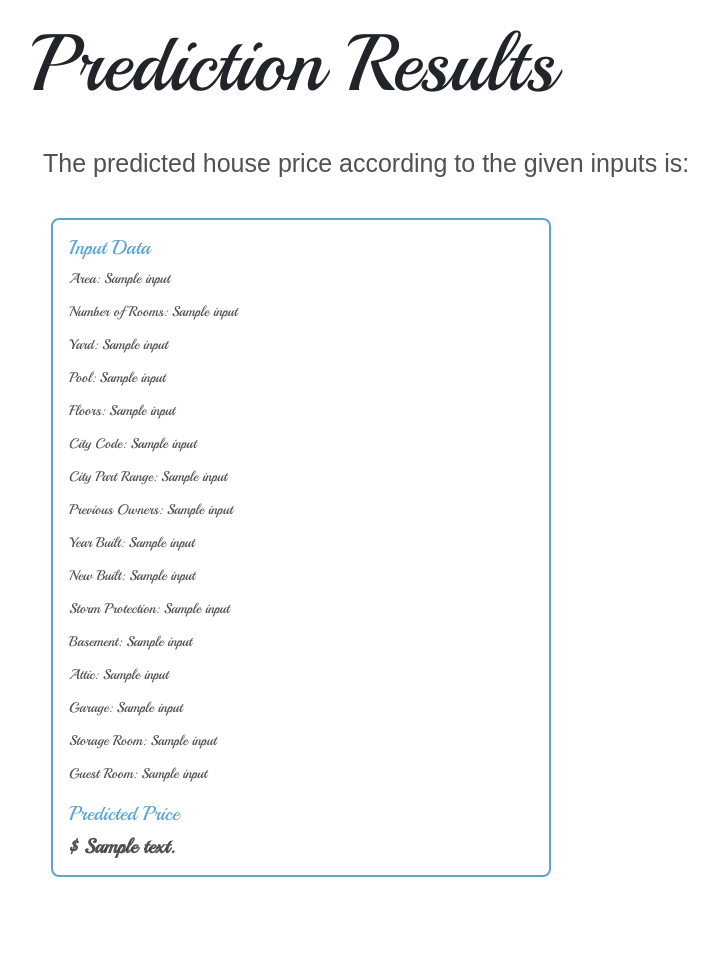
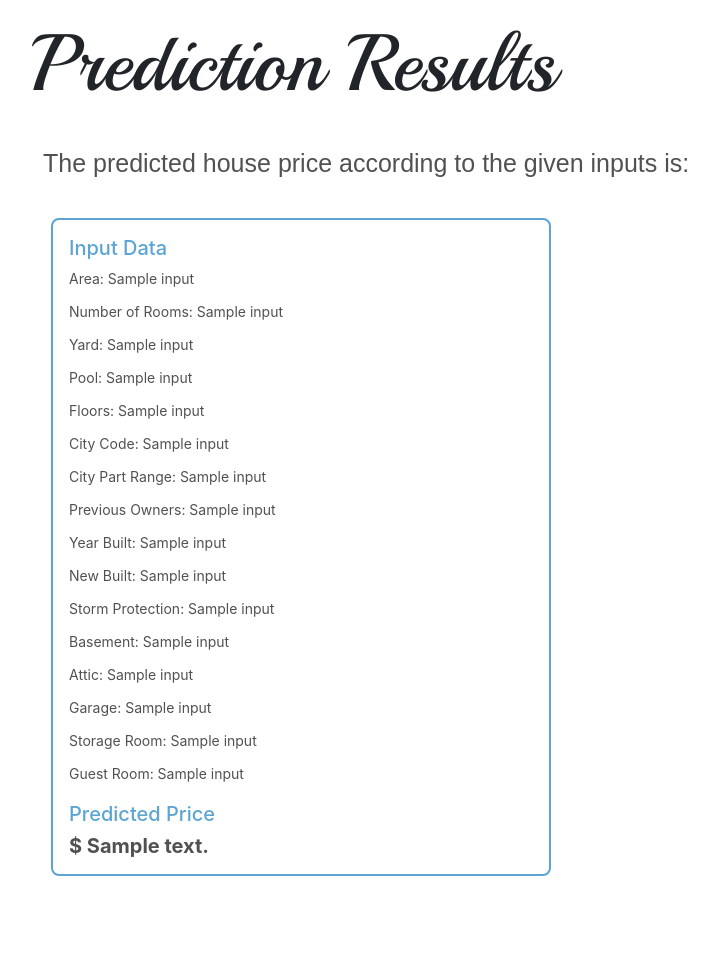
Before and after one commit to britisingla/Housing-Price-Prediction, a Flask app: template templates/result.html in a window 1280 px wide. Shown: the part 926-1879 px from the top of the page, without its empty margins (99-817 px from the left). After the commit the page ends 1802 px from the top, so only its background shows below. Run offline with Flask 3, Linux system fonts and the light colour scheme; the template is opened without the code that fills it: most values are stand-ins (such as "Sample title", 1, 10 or a date in 2020); parts of the project's set-up code (start-up, migrations or seed data) failed here and were passed over; some web fonts are replaced.

Commit message:
Update result.html

```diff
--- a/templates/result.html
+++ b/templates/result.html
@@ -75,12 +75,12 @@
                                     </div>
                                 </div>
 
-                                <div class="container" style="font: 80px Playball, sans-serif;margin-top: 20px;">
+                                <div class="container" style="font: 80px Inter, sans-serif;margin-top: 20px;">
                                     <div class="card"
                                         style="width: 500px; border: 2px solid #5ca5d3; border-radius: 8px; margin: 20px;">
                                         <div class="card-body">
                                             <h5 class="card-title"
-                                                style="color: #5ca5d3; font-size: 20px; margin-bottom: 10px;">Input Data
+                                                style="color: #5ca5d3; font: Playball, sans-serif; font-size: 20px; margin-bottom: 10px;">Input Data
                                             </h5>
                                             <p class="card-text" style="color: rgba(37, 37, 37, 0.8); font-size: 14px;">Area: {{input_data[0]}}</p>
                                             <p class="card-text" style="color: rgba(37, 37, 37, 0.8); font-size: 14px;">Number of Rooms: {{input_data[1]}}</p>
@@ -99,7 +99,7 @@
                                             <p class="card-text" style="color: rgba(37, 37, 37, 0.8); font-size: 14px;">Storage Room: {{input_data[14]}}</p>
                                             <p class="card-text" style="color: rgba(37, 37, 37, 0.8); font-size: 14px;">Guest Room: {{input_data[15]}}</p>
                                             <h5 class="card-title"
-                                                style="color: #5ca5d3; font-size: 20px; margin-top: 20px;">Predicted Price
+                                                style="color: #5ca5d3; font: Playball, sans-serif; font-size: 20px; margin-top: 20px;">Predicted Price
                                             </h5>
                                             <p class="card-text"
                                                 style="color: rgba(37, 37, 37, 0.8); font-size: 20px; font-weight: bold;">$ {{prediction_text}}</p>
```
